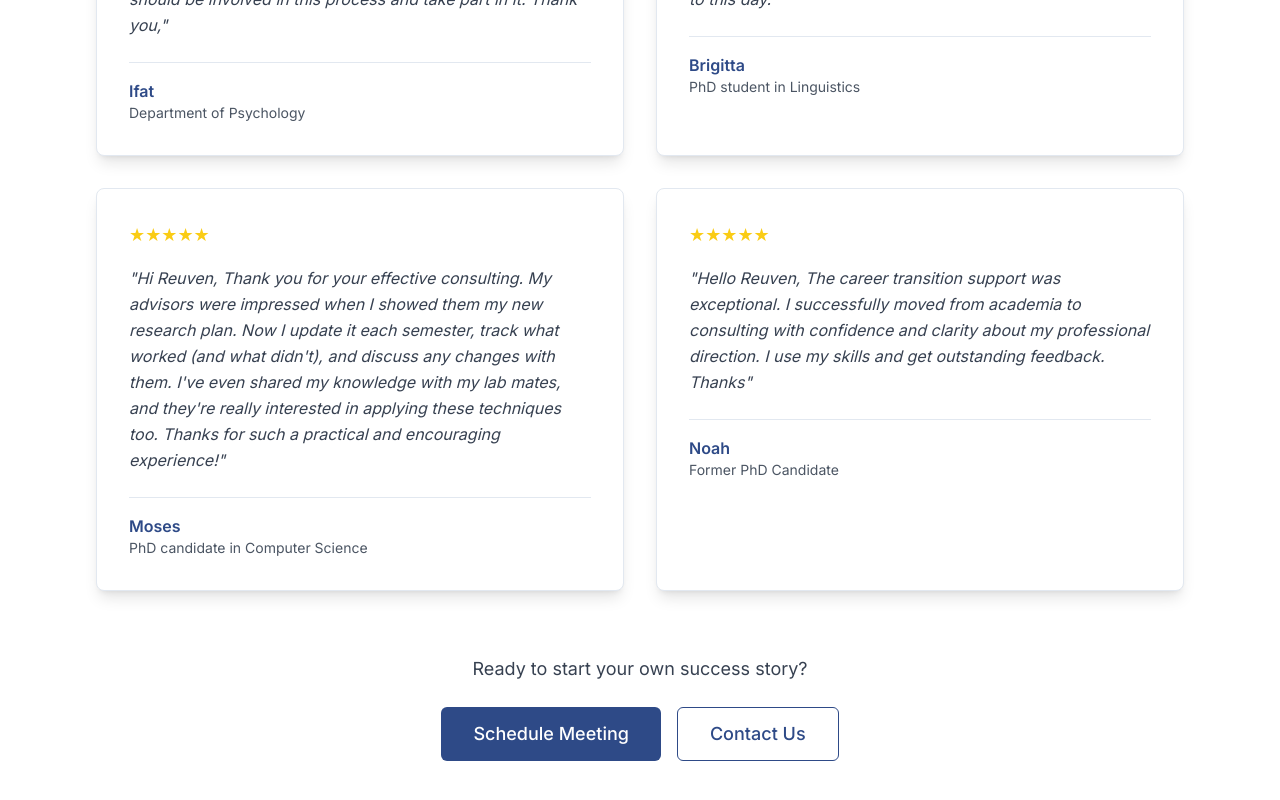
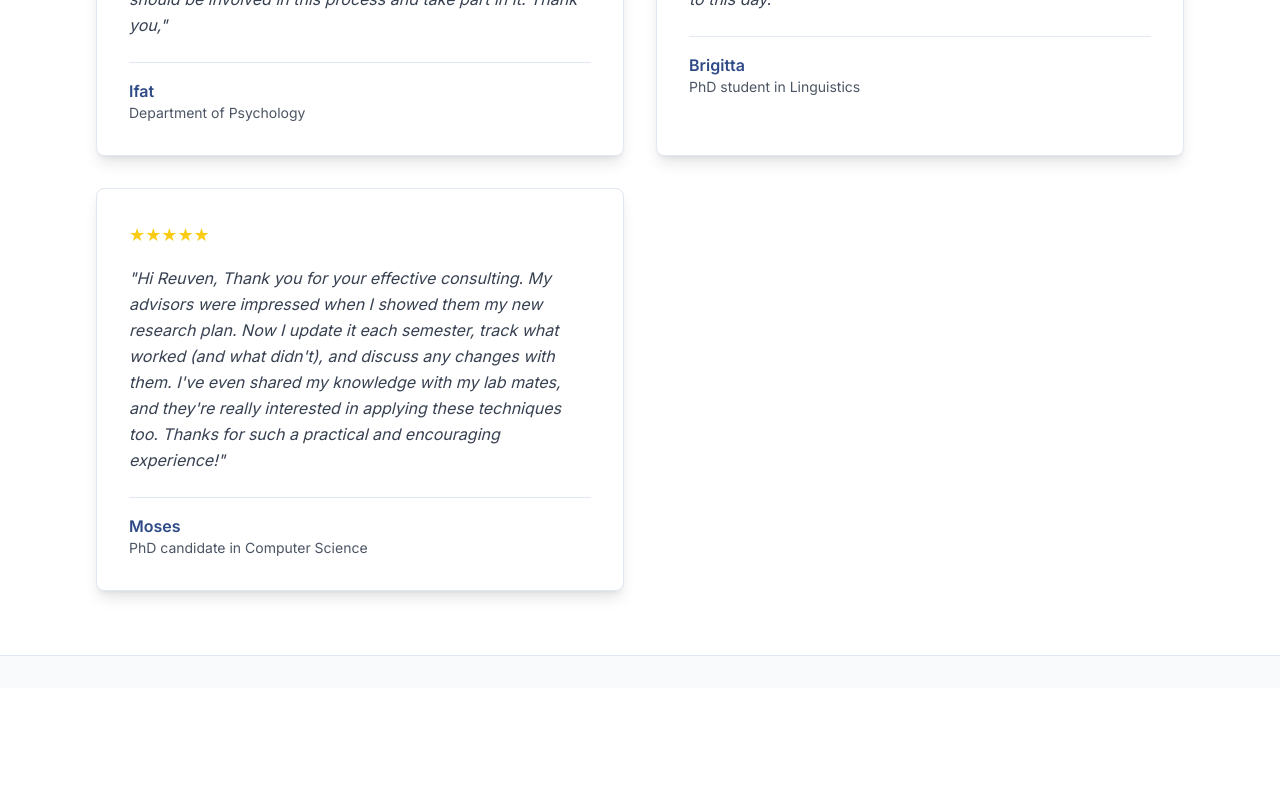
Before and after one commit to ReuvenKatz/pathway-nexus-gateway1, a React (Vite) app: page /testimonials in a window 1280 px wide. Shown: the part 1062-1862 px from the top of the page. After the commit the page ends 1750 px from the top, so only its background shows below. Built offline with nearby package versions, Linux system fonts and the light colour scheme; a web font is replaced by a local one.

Commit message:
Remove Noah's testimonial and CTA
Removed the testimonial recommendation from Noah and the "Schedule Meeting" CTA from the Testimonials page.
-edited src/pages/Testimonials.tsx

```diff
--- a/src/pages/Testimonials.tsx
+++ b/src/pages/Testimonials.tsx
@@ -28,13 +28,6 @@ const Testimonials = () => {
       author: "Moses",
       position: "PhD candidate in Computer Science"
     },
-    {
-      id: 4,
-      rating: 5,
-      text: "Hello Reuven, The career transition support was exceptional. I successfully moved from academia to consulting with confidence and clarity about my professional direction. I use my skills and get outstanding feedback. Thanks",
-      author: "Noah",
-      position: "Former PhD Candidate"
-    }
   ];
 
   const renderStars = (rating: number) => {
@@ -84,26 +77,6 @@ const Testimonials = () => {
           ))}
         </div>
 
-        {/* Bottom CTA */}
-        <div className="text-center mt-16">
-          <p className="text-lg text-gray-700 mb-6">
-            Ready to start your own success story?
-          </p>
-          <div className="flex flex-col sm:flex-row gap-4 justify-center">
-            <button
-              onClick={() => navigate('/schedule')}
-              className="bg-[#2E4A87] hover:bg-[#1e3a6f] text-white px-8 py-3 rounded-md text-lg font-medium transition-colors"
-            >
-              Schedule Meeting
-            </button>
-            <button
-              onClick={() => navigate('/contact')}
-              className="border border-[#2E4A87] text-[#2E4A87] hover:bg-[#2E4A87] hover:text-white px-8 py-3 rounded-md text-lg font-medium transition-colors"
-            >
-              Contact Us
-            </button>
-          </div>
-        </div>
       </div>
       <ScrollToTopButton />
     </div>
```
